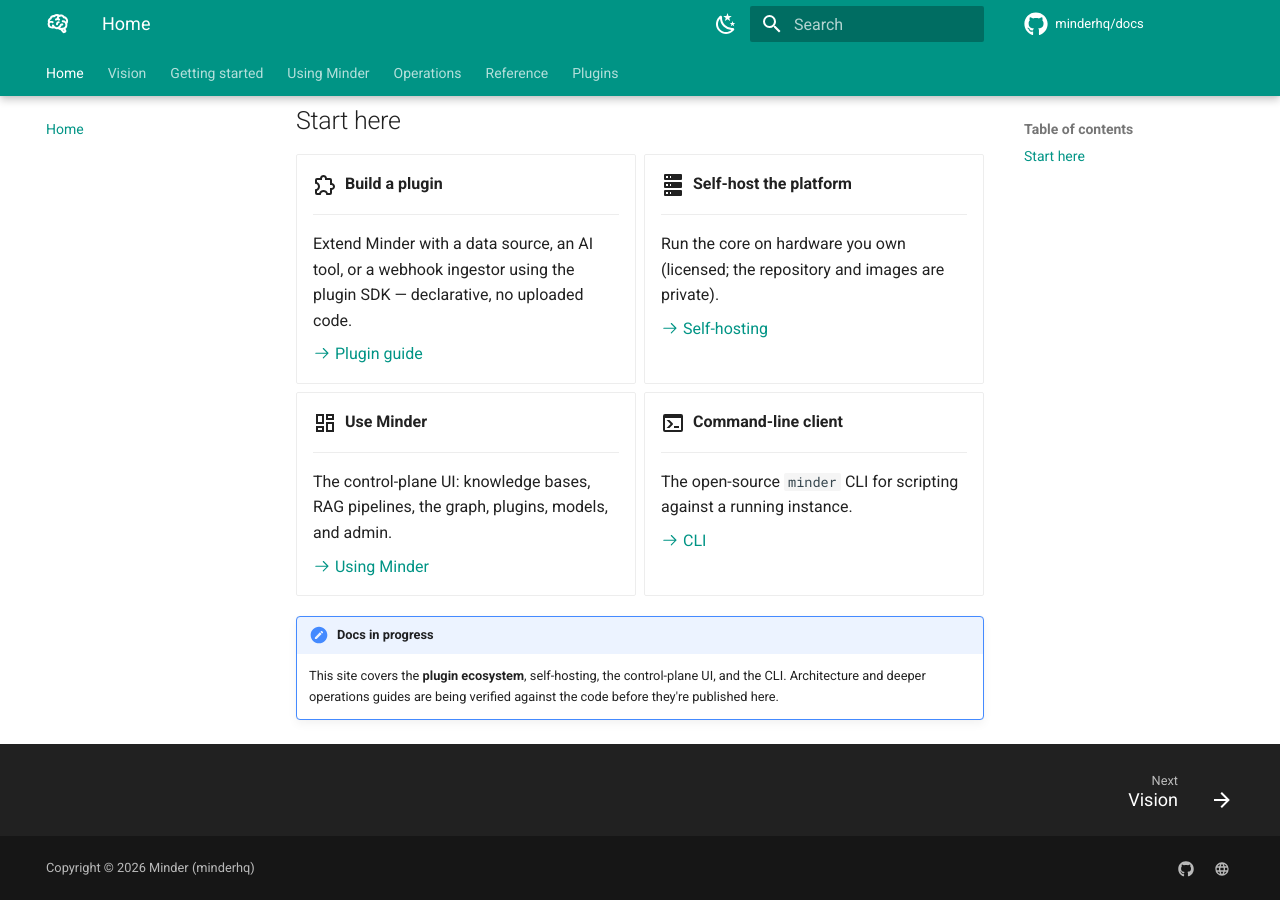
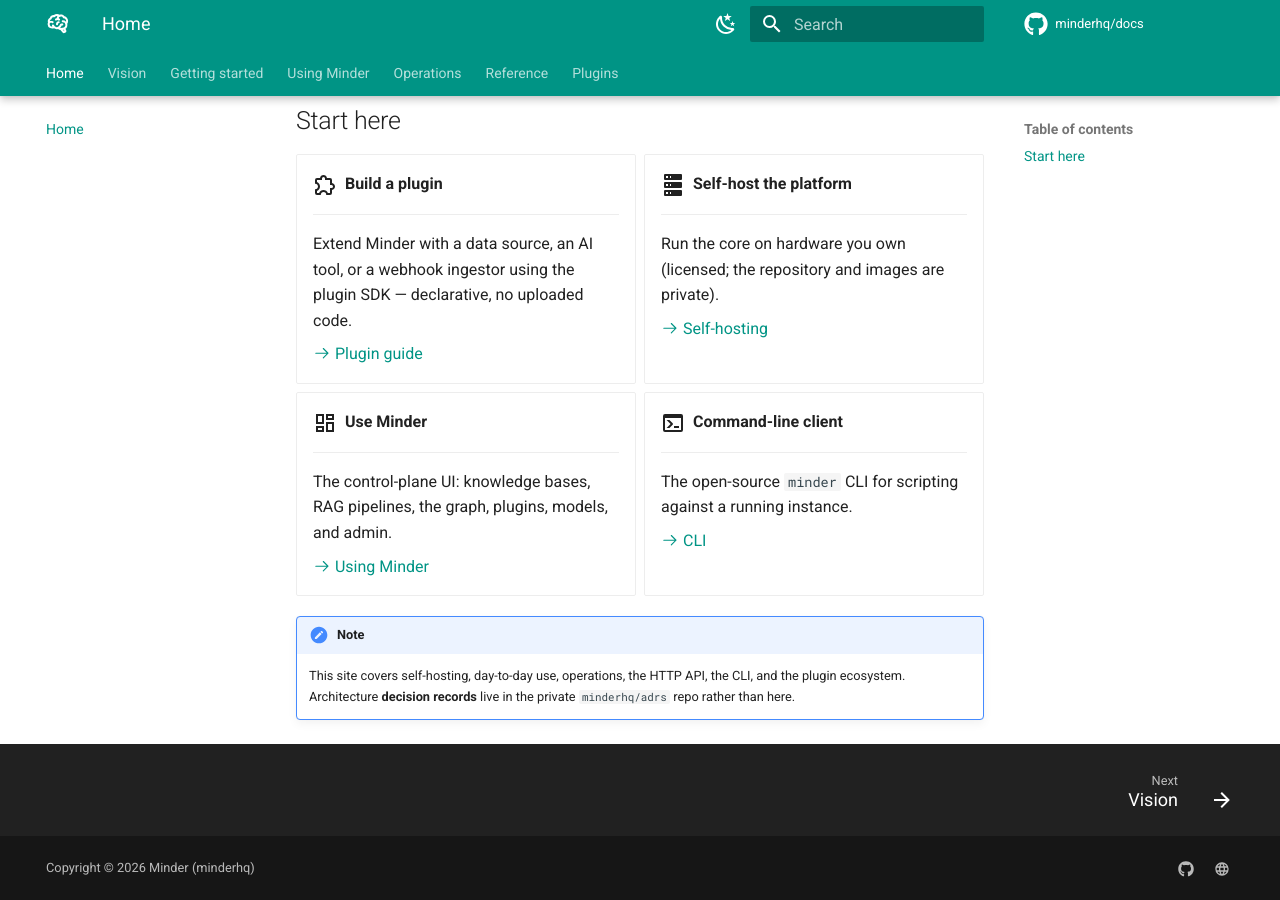
Before and after one commit to minderhq/docs, an MkDocs documentation site: the page built from docs/index.md, in a window 1280 px wide and 900 px high, scrolled down 577 px. Built offline with MkDocs 1.6.1 and Material for MkDocs 9.7.7, drawn with Linux system fonts in a browser that asks for light colours; comment, search, counter and statistics services are not loaded.

Commit message:
docs: refresh stale 'not documented yet' notes
The site now has 21 pages (self-hosting, operations, HTTP API, using-minder,
etc.), but three notes still said things were 'being verified before published'
or 'not documented on this site yet':

- index.md 'Docs in progress' note -> reflects the full coverage; points
  architecture decision records at the private adrs repo.
- README.md coverage note -> same.
- cli.md footer -> the control-plane UI *is* documented now; links Using Minder
  instead of a stale 'not documented yet (docs#6)' note.

Co-Authored-By: Claude Opus 4.8 <noreply@anthropic.com>

```diff
--- a/docs/index.md
+++ b/docs/index.md
@@ -59,7 +59,7 @@ plugin catalog, and the web client, all freely available.
 
 </div>
 
-!!! note "Docs in progress"
-    This site covers the **plugin ecosystem**, self-hosting, the control-plane
-    UI, and the CLI. Architecture and deeper operations guides are being verified
-    against the code before they're published here.
+!!! note
+    This site covers self-hosting, day-to-day use, operations, the HTTP API, the
+    CLI, and the plugin ecosystem. Architecture **decision records** live in the
+    private `minderhq/adrs` repo rather than here.
```
Also changed, not shown: README.md (+3 -3 lines), docs/cli.md (+2 -3 lines).
